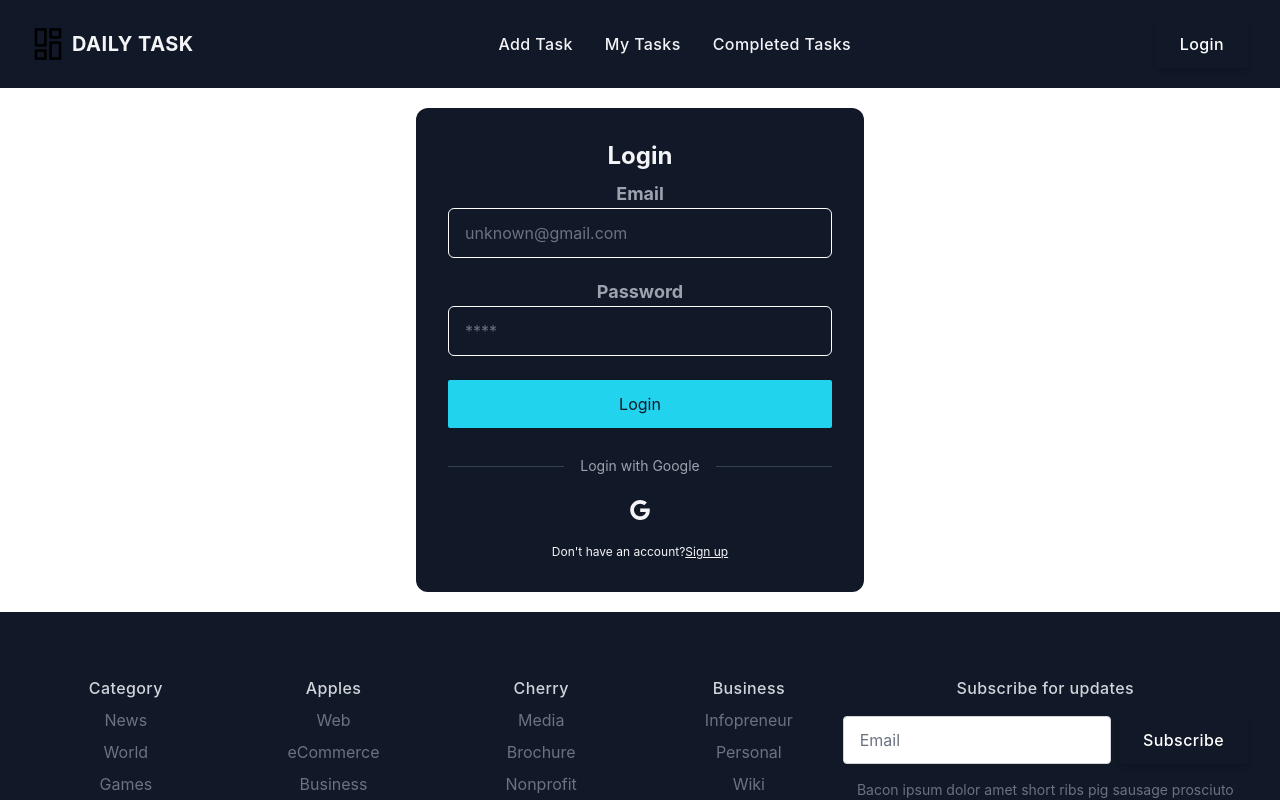
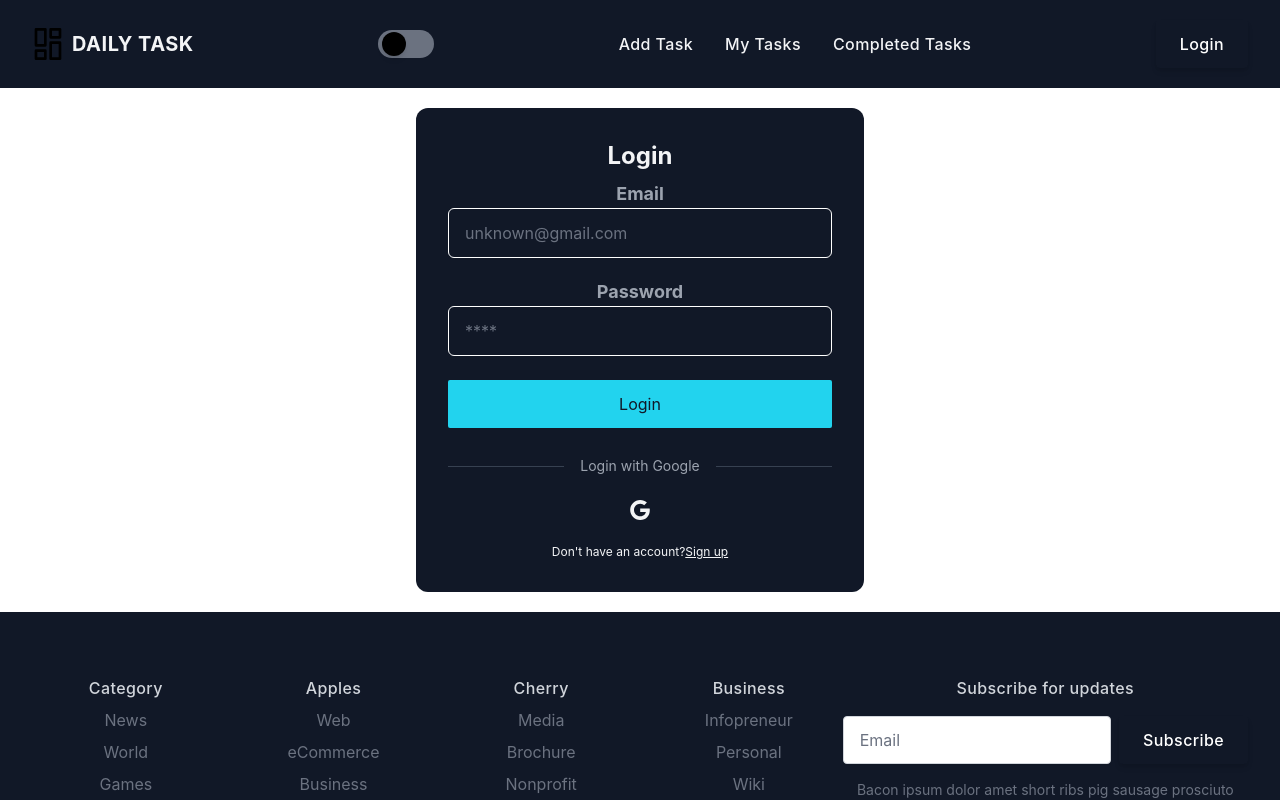
Before and after one commit to katibur/daily-task-client, a React (Create React App) app: page /login in a window 1280 px wide. Shown: the top 800 px of the page. Built offline with nearby package versions, Linux system fonts and the light colour scheme; no server answers.

Commit message:
fixed dark light

```diff
--- a/src/App.js
+++ b/src/App.js
@@ -5,7 +5,7 @@ import { router } from "./Routes/Routes/Routes";
 
 function App() {
   return (
-    <div className="App">
+    <div className="App dark:bg-black dark:text-white">
       <RouterProvider router={router}></RouterProvider>
       <Toaster></Toaster>
     </div>
--- a/src/Components/Shared/Navbar/Navbar.js
+++ b/src/Components/Shared/Navbar/Navbar.js
@@ -1,6 +1,7 @@
 import { useContext, useState } from "react";
 import { Link } from "react-router-dom";
 import { AuthContext } from "../../../Contexts/AuthProvider/AuthProvider";
+import Toggle from "../../Toggle/Toggle";
 
 const Navbar = () => {
   const [isMenuOpen, setIsMenuOpen] = useState(false);
@@ -42,6 +43,7 @@ const Navbar = () => {
               Daily Task
             </span>
           </Link>
+          <Toggle></Toggle>
 
           <ul className="flex items-center hidden space-x-8 lg:flex">
             <li>
--- /dev/null
+++ b/src/Components/Toggle/Toggle.js
@@ -0,0 +1,48 @@
+import React, { useEffect, useState } from "react";
+
+const Toggle = () => {
+  const [theme, setTheme] = useState(null);
+
+  const [toggle, setToggle] = useState(true);
+  const toggleClass = " transform translate-x-6";
+
+  useEffect(() => {
+    if (window.matchMedia("(prefers-color-scheme: dark)").matches) {
+      setTheme("dark");
+    } else {
+      setTheme("light");
+    }
+  }, []);
+
+  useEffect(() => {
+    if (theme === "dark") {
+      document.documentElement.classList.add("dark");
+    } else {
+      document.documentElement.classList.remove("dark");
+    }
+  }, [theme]);
+
+  const handleThemeSwitch = () => {
+    setTheme(theme === "dark" ? "light" : "dark");
+  };
+  return (
+    <div>
+      <div
+        className="md:w-14 md:h-7 w-12 h-6 flex items-center bg-gray-500 rounded-full p-1 cursor-pointer"
+        onClick={() => {
+          setToggle(!toggle);
+          handleThemeSwitch();
+        }}
+      >
+        <div
+          className={
+            "bg-black md:w-6 md:h-6 h-5 w-5 rounded-full shadow-md transform duration-300 ease-in-out" +
+            (toggle ? null : toggleClass)
+          }
+        ></div>
+      </div>
+    </div>
+  );
+};
+
+export default Toggle;
--- a/src/Pages/CompletedTask/CompletedTask.js
+++ b/src/Pages/CompletedTask/CompletedTask.js
@@ -91,7 +91,7 @@ const CompletedTask = () => {
   };
 
   return (
-    <div class="overflow-x-auto my-10 bg-slate-600 text-white">
+    <div class="overflow-x-auto my-10 bg-slate-300 text-white dark:bg-black dark:text-white">
       {tasks
         ?.filter((data) => data.isCompleted === true)
         .map((task) => (
@@ -157,7 +157,7 @@ const CompletedTask = () => {
 
                     <button
                       type="submit"
-                      className="py-4 px-3 my-8 font-semibold rounded-md dark:text-gray-900 dark:bg-cyan-400"
+                      className="py-4 px-3 my-8 font-semibold rounded-md text-gray-900 bg-cyan-400"
                     >
                       Comment On This Task
                     </button>
--- a/src/Pages/Home/Home.js
+++ b/src/Pages/Home/Home.js
@@ -3,7 +3,7 @@ import { Link } from "react-router-dom";
 
 const Home = () => {
   return (
-    <div className="mx-auto">
+    <div className="mx-auto dark:bg-black dark:text-white">
       <section>
         <div class="mx-auto max-w-screen-xl px-4 py-16 sm:px-6 lg:px-8">
           <div class="grid grid-cols-1 gap-8 lg:grid-cols-2 lg:gap-16">
--- a/src/Pages/Mytasks/Mytasks.js
+++ b/src/Pages/Mytasks/Mytasks.js
@@ -77,7 +77,7 @@ const Mytasks = () => {
   };
 
   return (
-    <div class="overflow-x-auto my-10 bg-slate-600 text-white grid lg:grid-cols-3 sm:grid-cols-1">
+    <div class="overflow-x-auto my-10 bg-slate-300 text-white grid lg:grid-cols-3 sm:grid-cols-1 dark:bg-black dark:text-white">
       {tasks
         ?.filter((data) => data.isCompleted !== true)
         .map((task) => (
--- a/tailwind.config.js
+++ b/tailwind.config.js
@@ -1,6 +1,7 @@
 /** @type {import('tailwindcss').Config} */
 module.exports = {
   content: ["./src/**/*.{js,jsx,ts,tsx}"],
+  darkMode: "class",
   theme: {
     extend: {},
   },
```
